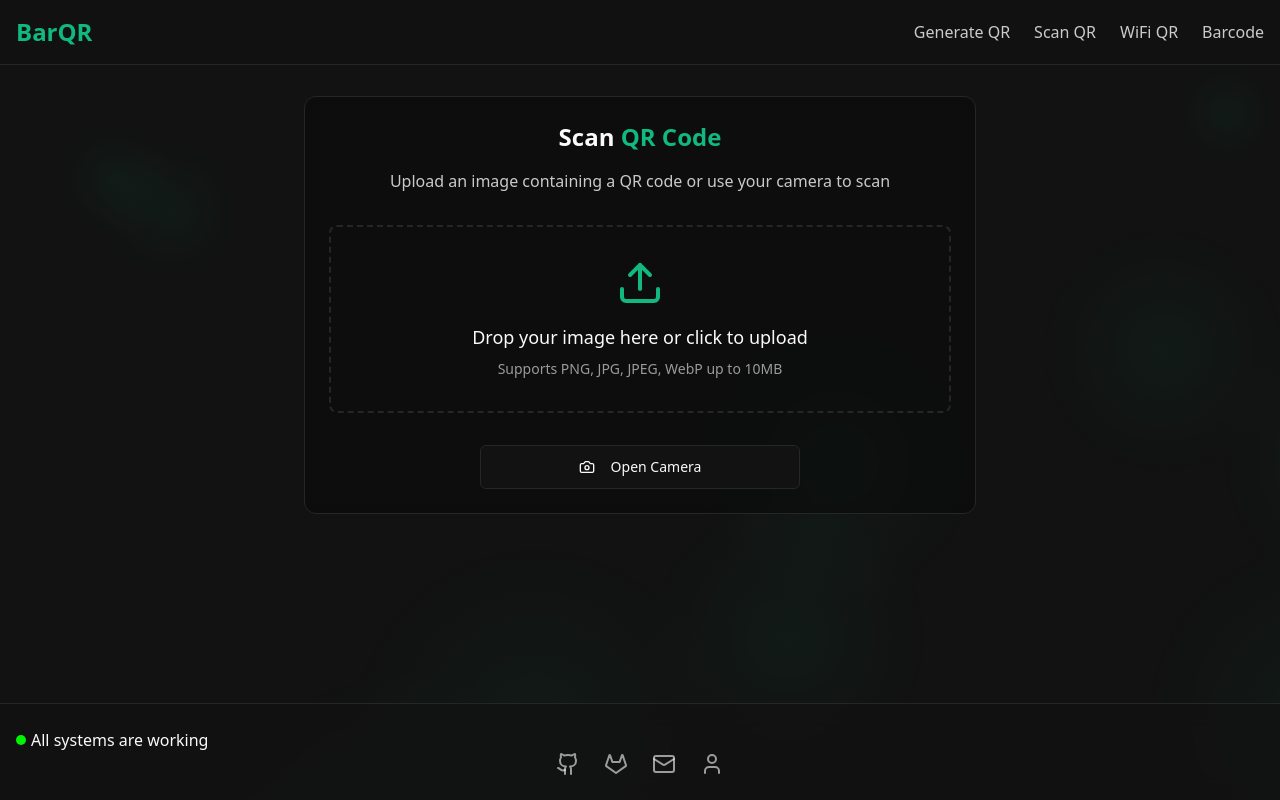
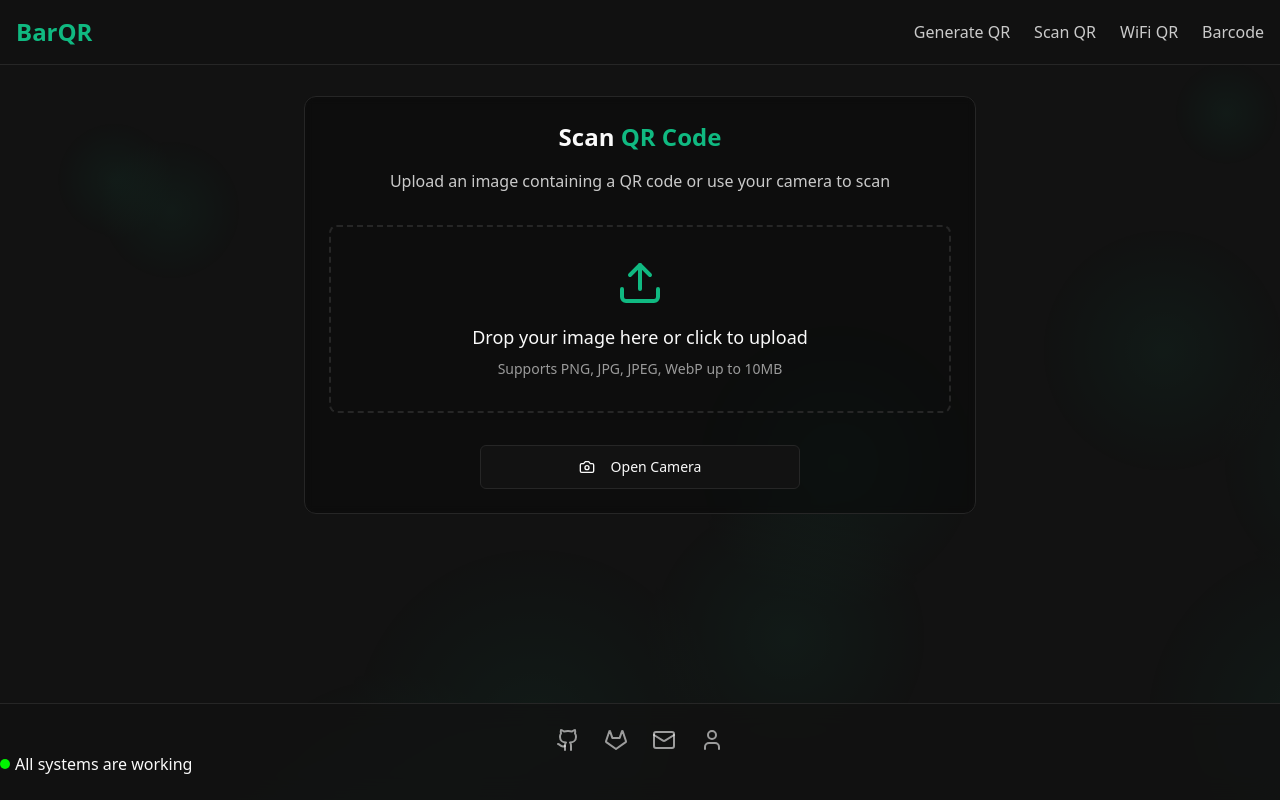
Before and after one commit to Floopydisk/qriverse, a React (Vite) app: page /scan in a window 1280 px wide. Built offline with nearby package versions, Linux system fonts and the light colour scheme.

Commit message:
position

```diff
--- a/src/components/Footer.tsx
+++ b/src/components/Footer.tsx
@@ -7,9 +7,6 @@ const Footer = () => {
   return (
     <footer className="w-full py-6 bg-background/80 backdrop-blur-md border-t border-border mt-auto">
     <div className="container mx-auto px-4">
-      <div className="status-container">
-              <span className="green-dot"></span> All systems are working
-            </div>
         <div className="flex justify-center space-x-6">
           <a
             href="https://github.com/Floopydisk"
@@ -41,6 +38,9 @@ const Footer = () => {
           </a>
         </div>
       </div>
+      <div className="status-container">
+              <span className="green-dot"></span> All systems are working
+            </div>
       {/* <div className="copyright">
             &copy; {currentYear} ibukunodunsi
       </div> */}
```
